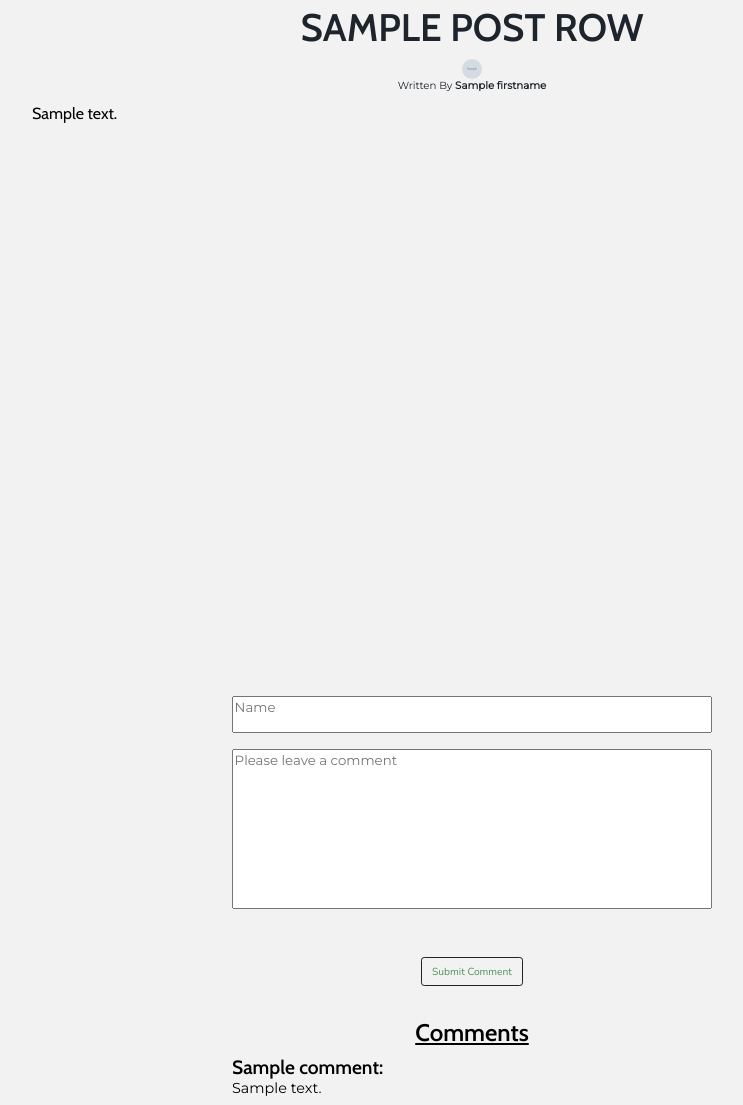
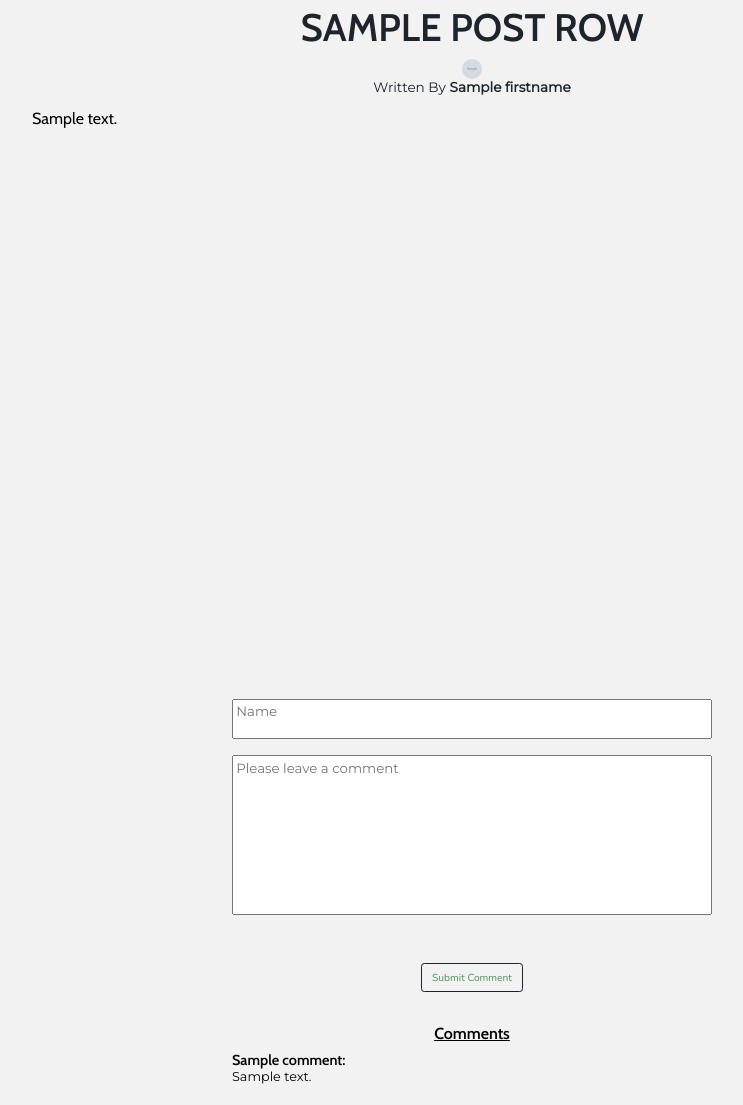
Before and after one commit to Adeyomola/skinshimmer, a Flask app: template this/templates/get_post.html in a window 1280 px wide. Shown: the part 55-1160 px from the top of the page, without its empty margins (168-911 px from the left). After the commit the page ends 1139 px from the top, so only its background shows below. Run offline with Flask 3, Linux system fonts and the light colour scheme; the template is opened without the code that fills it: most values are stand-ins (such as "Sample title", 1, 10 or a date in 2020); grey boxes marked "Sample" are stand-in pictures.

Commit message:
updated get_post layout; changed placeholder

```diff
--- a/this/static/styles/getpost.css
+++ b/this/static/styles/getpost.css
@@ -47,15 +47,16 @@ article {
     min-height: 70vh;
     margin-bottom: 5vh;
     padding: 0.5rem;
-    font: 0.8rem 'Cabin';
+    font: 1rem 'Cabin';
     font-weight: 100;
     overflow-y: scroll;
+    line-height: 1.5rem;
 }
 
 #article-title-2 {
     width: max-content;
     text-align: center;
-    font: 3vw 'Cabin';
+    font: 5vw 'Cabin';
     font-weight: 600;
     color: #1d242c;
     text-transform: uppercase;
@@ -66,7 +67,7 @@ article {
     display: inline;
     width: max-content;
     text-align: right;
-    font: 2vw 'Montserrat';
+    font: 0.85rem 'Montserrat';
     margin: 0.5vh;
     color: #1d242c;
 }
@@ -87,8 +88,9 @@ article {
 }
 
 @media screen and (min-width: 640px) {
-    #author-name {
-        font-size: 1.3vw;
+
+    #article-title-2 {
+        font-size: 3vw;
     }
 
     #name,
@@ -102,8 +104,4 @@ article {
     #body-1 {
         font-size: 1rem;
     }
-
-    #author-name {
-        font-size: 0.8vw;
-    }
 }
--- a/this/templates/get_post.html
+++ b/this/templates/get_post.html
@@ -43,10 +43,10 @@
     </div>
     {% elif not session['user_id'] %}
     <form action="" method="post" style="display: flex; flex-direction: column; align-items: center;">
-        <textarea name="name" id="name" style="resize: none; padding: 0.1rem; font-family: Montserrat;"
+        <textarea name="name" id="name" style="resize: none; padding: 0.2rem; font-family: Montserrat;"
             placeholder="Name" required></textarea>
         <textarea name="comment" id="commentinput"
-            style="height: 20vh; resize: none; padding: 0.1rem; font-family: Montserrat; margin: 1rem;"
+            style="height: 20vh; resize: none; padding: 0.2rem; font-family: Montserrat; margin: 1rem;"
             placeholder="Please leave a comment"></textarea>
         <button type="submit">Submit Comment</button>
     </form>
@@ -54,12 +54,12 @@
     {% if not session['user_id'] %}
     <section style="display: flex; flex-direction: column; align-items: center;">
         {% if comments %}
-        <p style="font: 1.5rem Cabin; font-weight: 600; text-decoration: underline;">Comments</p>
+        <p style="font: 1rem Cabin; font-weight: 600; text-decoration: underline;">Comments</p>
         {% endif %}
         {% for comment in comments %}
         <summary id="comment" style="margin: 0.5rem;">
-            <p style="font: 1.2rem Cabin; font-weight: 600;">{{ comment['name'] }}:</p>
-            <p style="font: 0.9rem Montserrat;">{{ comment['comment'] }}</p>
+            <p style="font: 0.9rem Cabin; font-weight: 600;">{{ comment['name'] }}:</p>
+            <p style="font: 0.8rem Montserrat;">{{ comment['comment'] }}</p>
         </summary>
         {% endfor %}
     </section>
```
Also changed, not shown: this/static/images/placeholder.webp, this/static/styles/placeholder.webp (added).
